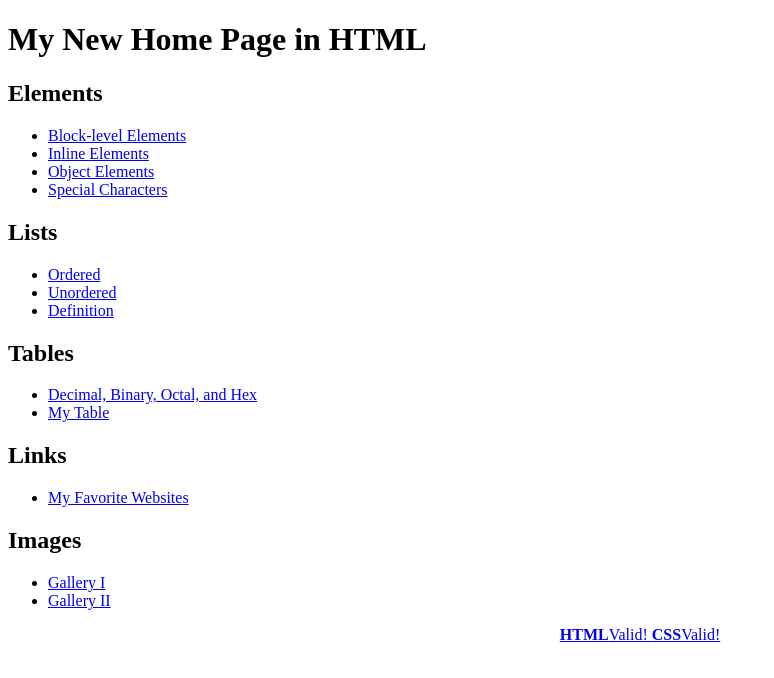
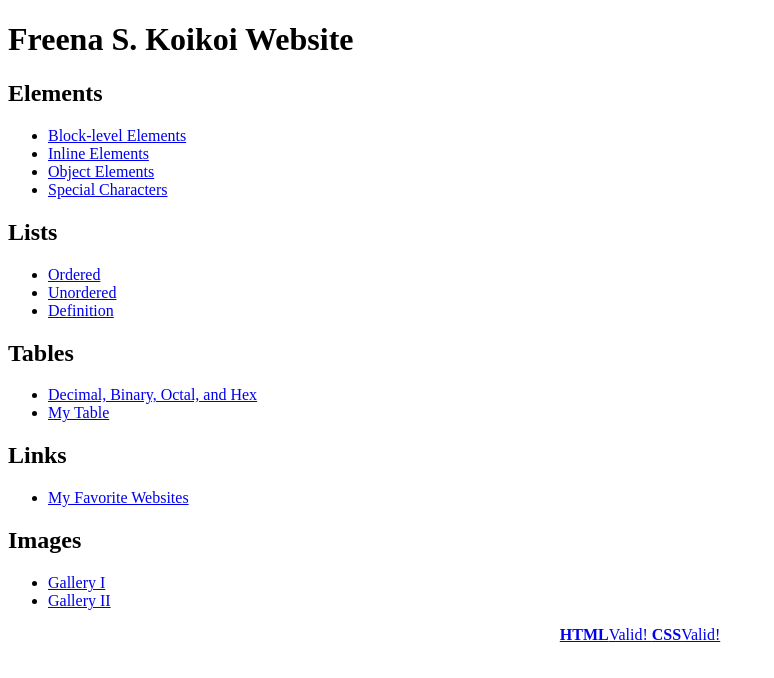
Before and after one commit to Fkoikoi/website, a plain HTML site: page index.html in a window 1280 px wide. Shown: the whole page, without its empty margins (0-774 px from the left). Drawn offline with Linux system fonts and the light colour scheme.

Commit message:
Add files via upload

```diff
--- a/index.html
+++ b/index.html
@@ -6,7 +6,7 @@
 </head>
 <body>
 <!-- content starts below here -->
-<h1>My New Home Page in HTML</h1>
+<h1>Freena S. Koikoi Website</h1>
 <h2>Elements</h2>
         <ul>
             <li><a href="Block.html">Block-level Elements</a> </li>
```
